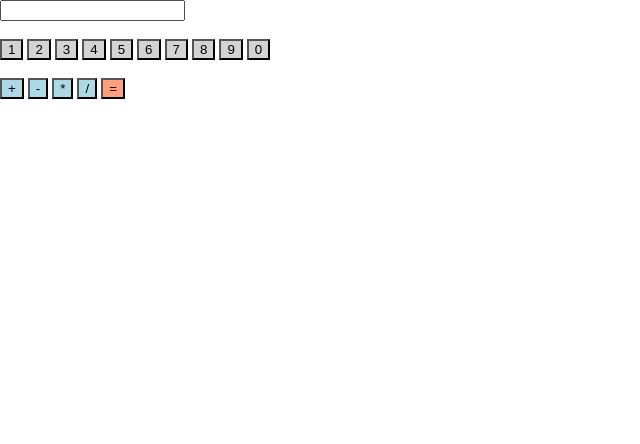
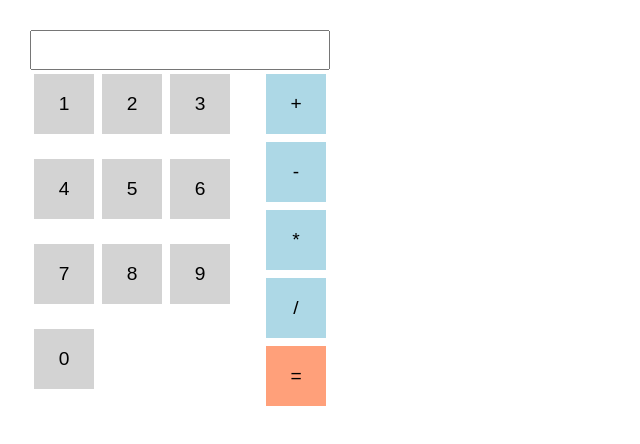
Before and after one commit to l33tzke/top-calculator, a plain HTML site: page index.html in a window 1280 px wide. Shown: the whole page, without its empty margins (0-640 px from the left). Drawn offline with Linux system fonts and the light colour scheme.

Commit message:
Improve the layout and readability

```diff
--- a/index.html
+++ b/index.html
@@ -9,9 +9,13 @@
     <title>Calculator</title>
 </head>
 <body>
-    <div>
+    <main>
+        <div class="display-area">
             <input type="text" id="display">
-        <br><br>
+        </div>
+
+        <div class="panel">
+            <div class="operand-area">
                 <button type="button" class="operand" value="1">1</button>
                 <button type="button" class="operand" value="2">2</button>
                 <button type="button" class="operand" value="3">3</button>
@@ -22,12 +26,17 @@
                 <button type="button" class="operand" value="8">8</button>
                 <button type="button" class="operand" value="9">9</button>
                 <button type="button" class="operand" value="0">0</button>
-        <br><br>
+            </div>
+
+            <div class="operator-area">
                 <button type="button" class="operator" value="+">+</button>
                 <button type="button" class="operator" value="-">-</button>
                 <button type="button" class="operator" value="*">*</button>
                 <button type="button" class="operator" value="/">/</button>
                 <button type="button" class="result">=</button>
             </div>
+        </div>
+
+    </main>
 </body>
 </html>
--- a/style.css
+++ b/style.css
@@ -7,7 +7,8 @@ html {
     box-sizing: inherit;
 }
 
-  body, h1, h2, h3, h4, h5, h6, p, ol, ul {
+body, h1, h2, h3, h4,
+h5, h6, p, ol, ul {
     margin: 0;
     padding: 0;
     font-weight: normal;
@@ -22,6 +23,47 @@ html {
     height: auto;
 }
 
+.display-area {
+}
+
+main {
+    margin: 30px;
+}
+
+#display {
+    width: 300px;
+    height: 40px;
+    font-size: larger;
+    text-align: right;
+}
+
+.panel {
+    width: 300px;
+    display: flex;
+    justify-content: space-between;
+}
+
+.operand-area {
+    display: flex;
+    width: 220px;
+    flex-wrap: wrap;
+}
+
+.operator-area {
+    width:60px;
+    display: flex;
+    flex-direction: column;
+    align-items: flex-end;
+}
+
+button {
+    width: 60px;
+    height: 60px;
+    border: none;
+    margin: 4px;
+    font-size: larger;
+}
+
 .operand {
     background-color: lightgray;
 }
```
Lines whose indentation alone changed are shown as unchanged.
